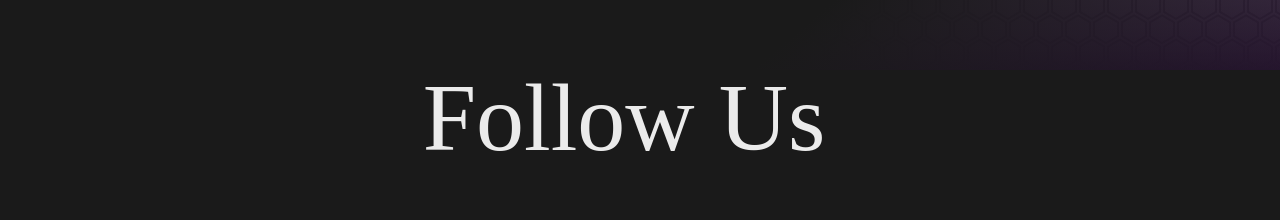
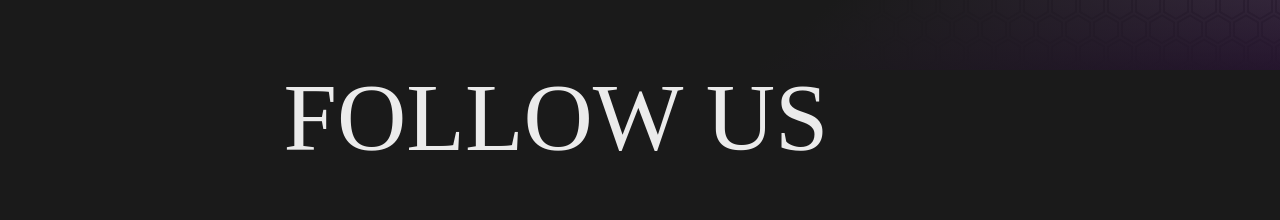
Before and after one commit to austinengelbrecht/toxictournaments, a Vue app: page /home in a window 1280 px wide. Shown: the part 732-952 px from the top of the page. Built offline with nearby package versions, Linux system fonts and the light colour scheme; some icons are missing; a web font is replaced by a local one.

Commit message:
Adding flex

```diff
--- a/src/components/TheFollowUs.vue
+++ b/src/components/TheFollowUs.vue
@@ -1,8 +1,8 @@
 <template>
   <section class="bg-onyx-3 flex flex-row flex-wrap justify-center">
-    <h2 class="capitalize text-8xl font-ice">Follow Us</h2>
+    <h2 class="uppercase text-8xl font-ice">Follow Us</h2>
 
-    <ul>
+    <ul class="flex flex-row ml-10">
       <li v-for="link in socialLinks" :key="link.url">
         <a :href="link.url" target="_blank" class="hover:text-offwhite">
           <Icon :icon="link.icon" class="w-[32px] h-[32px]" />
```
